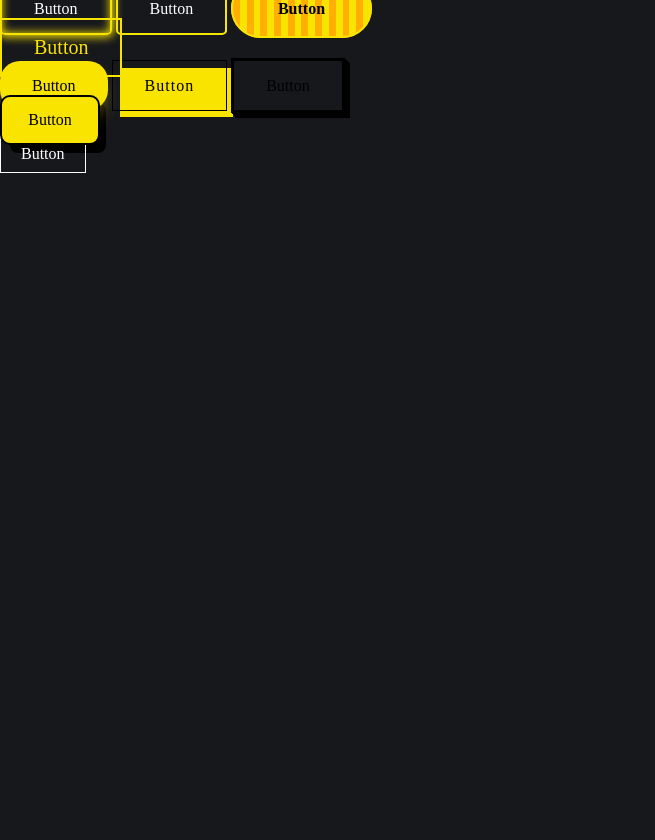
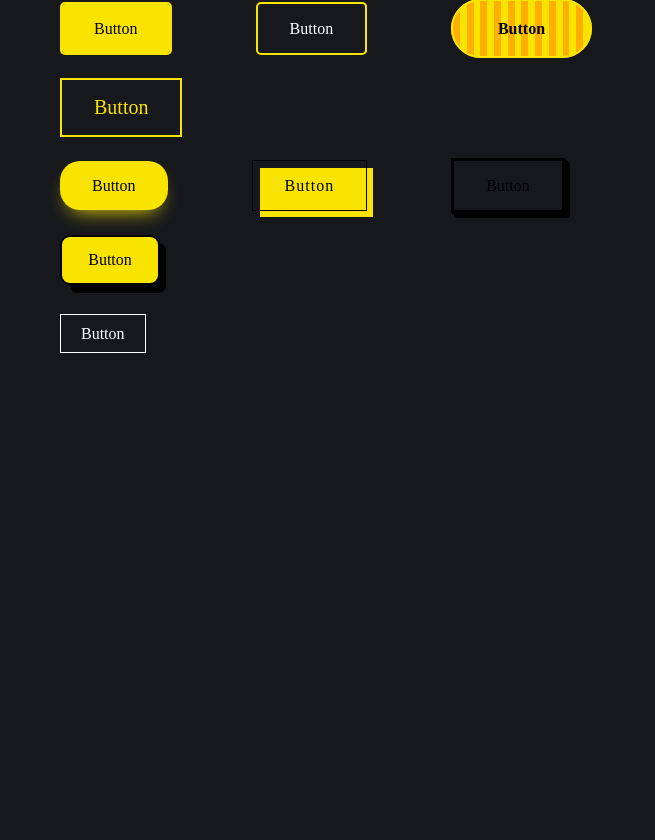
Before and after one commit to alexsofonea/ww, a PHP site: page /ww.html in a window 1280 px wide. Shown: the whole page, without its empty margins (0-655 px from the left). Before the commit the page ends 173 px from the top, so only its background shows below. Run offline with PHP 8.4, Linux system fonts and the light colour scheme.

Commit message:
Fix Tudor's Issues

```diff
--- a/Tudor - FrontEnd/ww.css
+++ b/Tudor - FrontEnd/ww.css
@@ -11,6 +11,11 @@ body{
     height: 100vh;
     background: hsl(227, 10%, 10%);
     font-family: 'Poppins';
+    margin: 20px;
+}
+
+wwDesign-button {
+    margin: 40px;
 }
 
 /*########## Style 1 ##########*/
--- a/Tudor - FrontEnd/ww.js
+++ b/Tudor - FrontEnd/ww.js
@@ -66,7 +66,6 @@ function wwDesignButton6(button) {
 }
 
 function wwDesignButton7(button) {
-    button.setAttribute("style");
     button.innerHTML = `${button.innerHTML}`;
 }
 
```
